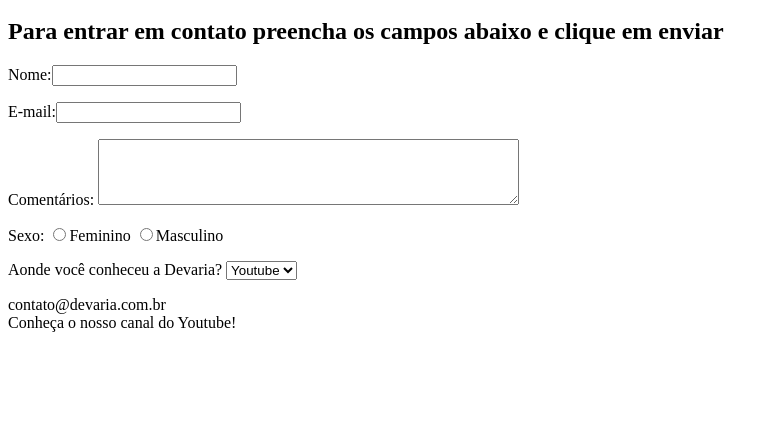
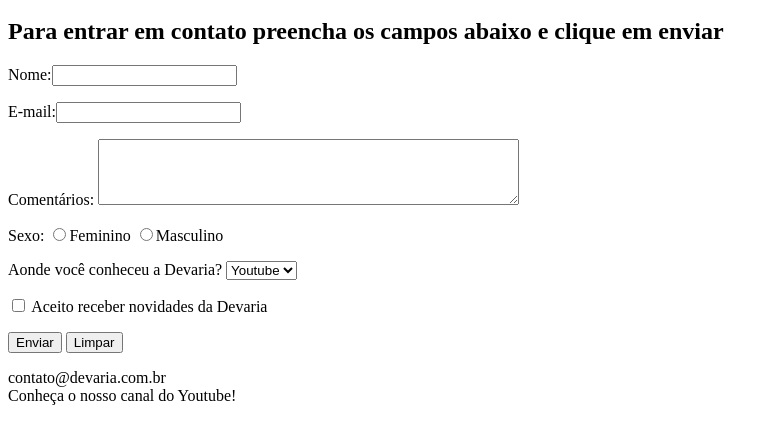
Before and after one commit to rgbbatista/Devaria-HTLM, a plain HTML site: page FaleConosco.html in a window 1280 px wide. Shown: the part 136-580 px from the top of the page, without its empty margins (0-779 px from the left). Drawn offline with Linux system fonts and the light colour scheme.

Commit message:
Formulario Fale conosco

```diff
--- a/FaleConosco.html
+++ b/FaleConosco.html
@@ -42,6 +42,14 @@
                         <option>Outros</option>
                     </select>
                 </p>
+                <p>
+                    <input type="checkbox" name="Aceite" value="Aceite"/>
+                    <label>Aceito receber novidades da Devaria</label>
+                </p>
+                <p>
+                    <input type="submit" name="Enviar" value="Enviar" />
+                    <input type="reset" name="Limpar" value="Limpar" />
+                </p>
             </form>
         </main>
         <footer>
```
